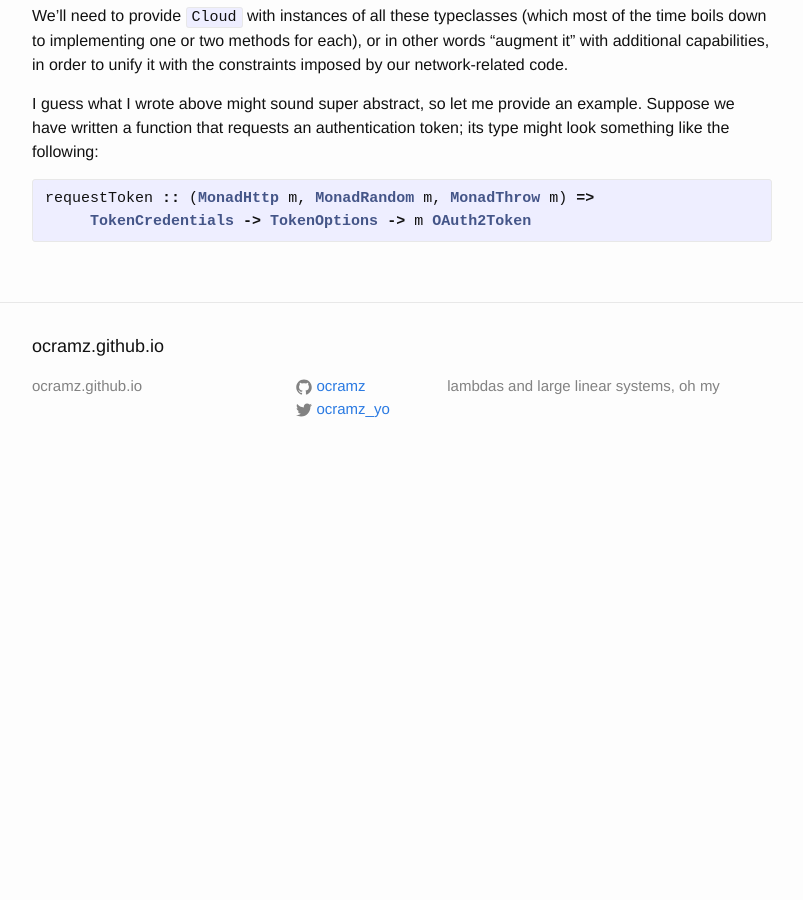
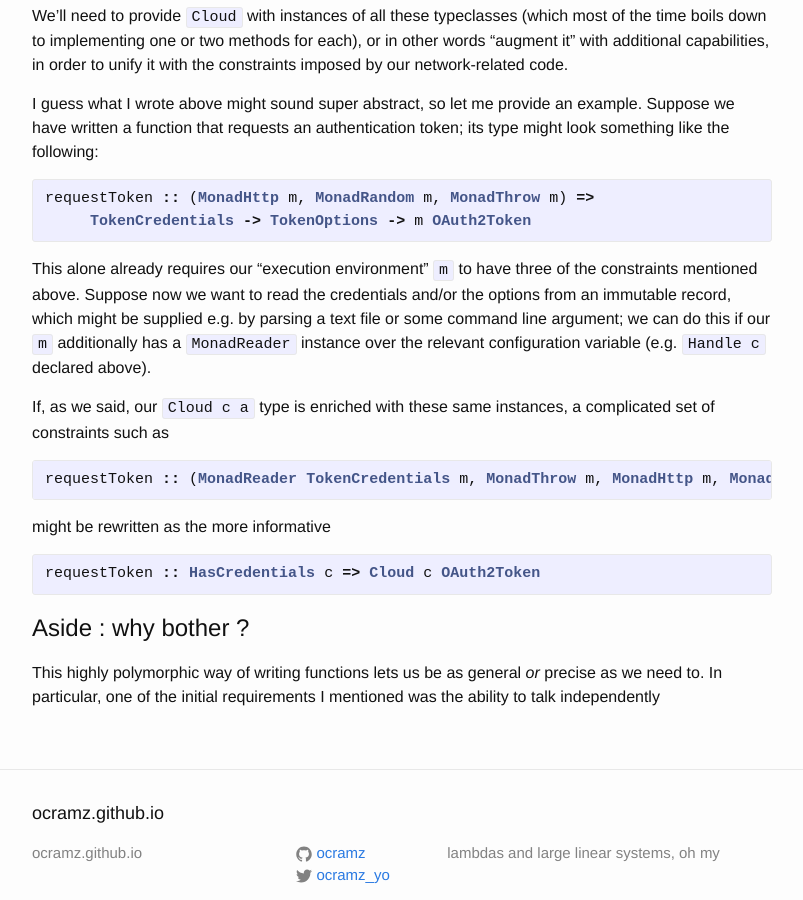
Before and after one commit to ocramz/ocramz.github.io, a Jekyll site: the page built from _posts/2017-11-30-growing-software-architecture.markdown, in a window 1280 px wide and 900 px high, scrolled down 4842 px. Shown: the whole window, without its empty margins (238-1041 px from the left). Built offline with Jekyll 4.4.1, drawn with Linux system fonts in a browser that asks for light colours; before the commit the page ends 5322 px from its top, so only the background shows below that.

Commit message:
blog update

```diff
--- a/_posts/2017-11-30-growing-software-architecture.markdown
+++ b/_posts/2017-11-30-growing-software-architecture.markdown
@@ -177,6 +177,24 @@ requestToken :: (MonadHttp m, MonadRandom m, MonadThrow m) =>
      TokenCredentials -> TokenOptions -> m OAuth2Token
 {% endhighlight %}
 
+This alone already requires our "execution environment" `m` to have three of the constraints mentioned above. Suppose now we want to read the credentials and/or the options from an immutable record, which might be supplied e.g. by parsing a text file or some command line argument; we can do this if our `m` additionally has a `MonadReader` instance over the relevant configuration variable (e.g. `Handle c` declared above).
+
+If, as we said, our `Cloud c a` type is enriched with these same instances, a complicated set of constraints such as
+
+{% highlight haskell %}
+requestToken :: (MonadReader TokenCredentials m, MonadThrow m, MonadHttp m, MonadRandom m) => m OAuth2Token
+{% endhighlight %}
+
+might be rewritten as the more informative
+
+{% highlight haskell %}
+requestToken :: HasCredentials c => Cloud c OAuth2Token
+{% endhighlight %}
+
+# Aside : why bother ?
+
+This highly polymorphic way of writing functions lets us be as general _or_ precise as we need to. In particular, one of the initial requirements I mentioned was the ability to talk independently
+
 
 
 
```
Also changed, not shown: 2 other files.
